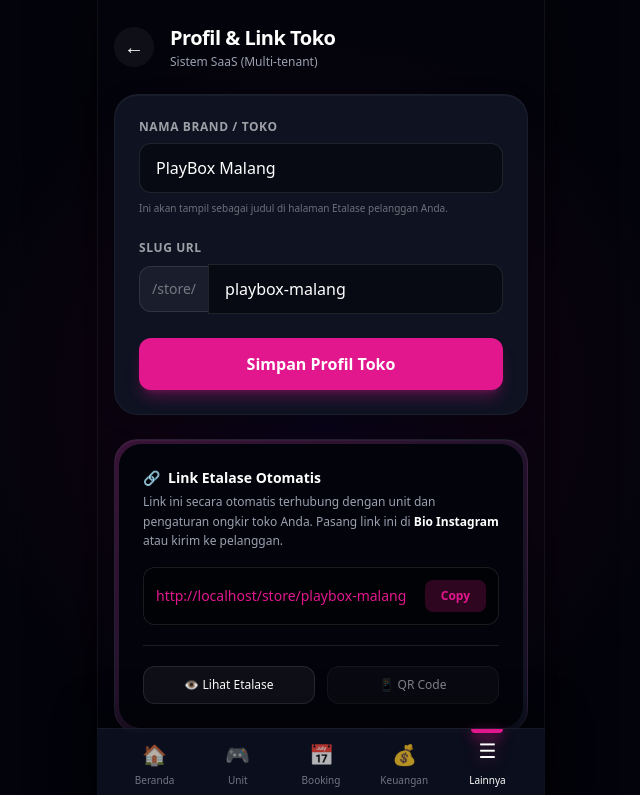
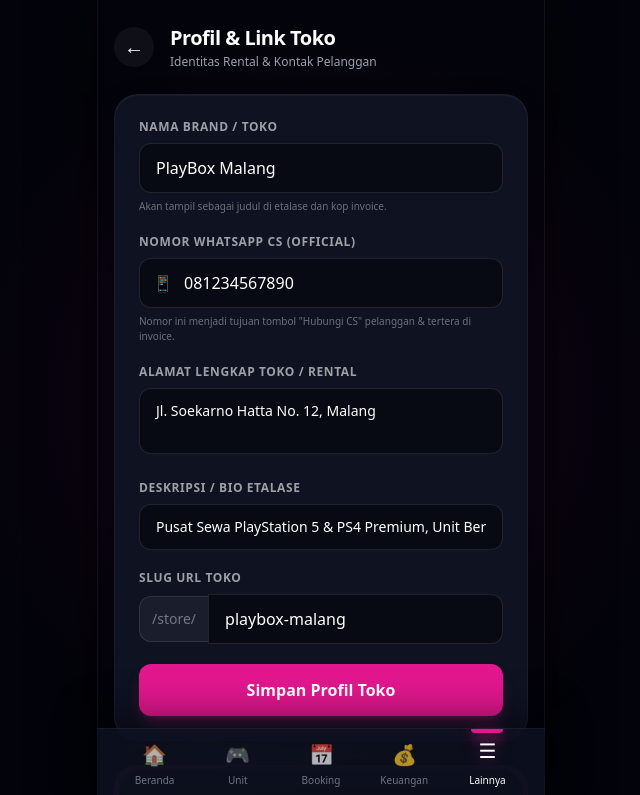
Before and after one commit to yusronbernardoo/playbox-github, a Next.js app: page /dashboard/lainnya/toko in a window 1280 px wide. Shown: the top 795 px of the page, without its empty margins (319-959 px from the left). Built offline with nearby package versions, Linux system fonts and the light colour scheme; no server answers; the database is empty; sample sign-in values are in the browser's storage.

Commit message:
feat: add WhatsApp CS, Address, and Bio to Shop Profile with Firestore sync

```diff
--- a/src/app/dashboard/booking/[id]/invoice/page.tsx
+++ b/src/app/dashboard/booking/[id]/invoice/page.tsx
@@ -19,11 +19,30 @@
   const [manualDamageFee, setManualDamageFee] = useState('');
   const [damageDesc, setDamageDesc] = useState('');
 
-  // Rules
+  // Rules & Shop Info
   const [dendaRules, setDendaRules] = useState({ tolerance: 15, hourlyRate: 20000 });
+  const [shopInfo, setShopInfo] = useState({
+    brandName: 'PlayBox Rental',
+    phone: '081234567890',
+    address: 'Jl. Soekarno Hatta No. 12, Malang'
+  });
 
   useEffect(() => {
     const loadBookingData = async () => {
+      // Load Shop Info from Firestore or localStorage
+      try {
+        const shopSnap = await getDoc(doc(db, 'settings', 'shop'));
+        if (shopSnap.exists()) {
+          setShopInfo(shopSnap.data() as any);
+        } else {
+          const savedShop = localStorage.getItem('playbox_shop_settings');
+          if (savedShop) setShopInfo(JSON.parse(savedShop));
+        }
+      } catch (e) {
+        const savedShop = localStorage.getItem('playbox_shop_settings');
+        if (savedShop) setShopInfo(JSON.parse(savedShop));
+      }
+
       // Load Rules
       let rules = { tolerance: 15, hourlyRate: 20000 };
       const savedRules = localStorage.getItem('playbox_denda_rules');
@@ -172,7 +191,8 @@
 
       const totalDenda = autoLateFee + (parseInt(manualDamageFee.replace(/\D/g, '')) || 0);
 
-      const text = `Halo ${booking.customer},\n\nTerima kasih telah menyewa di *Playbox*! \uD83C\uDFAE\nBerikut adalah rincian Invoice Akhir (Selesai) untuk pesanan Anda (ID: *${booking.id}*).\n\nBiaya Denda (Telat/Kerusakan): *Rp ${totalDenda.toLocaleString('id-ID')}*\n\n_(Catatan: Jika ada gambar struk yang dilampirkan, silakan cek rincian lengkapnya di situ)_\n\nTerima kasih telah berlangganan! \uD83D\uDD25`;
+      const shopName = shopInfo?.brandName || 'Playbox Rental';
+      const text = `Halo ${booking.customer},\n\nTerima kasih telah menyewa di *${shopName}*! 🎮\nBerikut adalah rincian Invoice Akhir (Selesai) untuk pesanan Anda (ID: *${booking.id}*).\n\nBiaya Denda (Telat/Kerusakan): *Rp ${totalDenda.toLocaleString('id-ID')}*\n\n_(Catatan: Jika ada gambar struk yang dilampirkan, silakan cek rincian lengkapnya di situ)_\n\nHubungi CS kami: *${shopInfo.phone || ''}*\nTerima kasih telah berlangganan! 🔥`;
 
       const waUrl = `https://wa.me/${phone}?text=${encodeURIComponent(text)}`;
 
@@ -211,8 +231,9 @@
 
         {/* Kop Struk (khusus untuk di gambar) */}
         <div className="text-center mb-6 pt-4 border-b border-white/10 pb-4">
-          <h2 className="text-xl font-black text-white tracking-tighter">PLAYBOX</h2>
-          <p className="text-xs text-white/50 mt-1">Struk Penyewaan Resmi</p>
+          <h2 className="text-xl font-black text-white tracking-tighter uppercase">{shopInfo?.brandName || 'PLAYBOX RENTAL'}</h2>
+          <p className="text-xs text-white/70 mt-0.5">{shopInfo?.address || 'Struk Penyewaan Resmi'}</p>
+          <p className="text-[11px] text-white/50">WA CS: {shopInfo?.phone || '-'}</p>
           <p className="text-[10px] text-playbox-accent font-mono mt-2">ID: {booking.id} | Nama: {booking.customer}</p>
         </div>
 
--- a/src/app/dashboard/lainnya/toko/page.tsx
+++ b/src/app/dashboard/lainnya/toko/page.tsx
@@ -1,24 +1,58 @@
 'use client';
 import { useState, useEffect } from 'react';
 import { useRouter } from 'next/navigation';
+import { db } from '@/lib/firebase';
+import { doc, getDoc, setDoc } from 'firebase/firestore';
 
 export default function PengaturanTokoPage() {
   const router = useRouter();
   const [brandName, setBrandName] = useState('PlayBox Malang');
   const [slug, setSlug] = useState('playbox-malang');
+  const [phone, setPhone] = useState('081234567890');
+  const [address, setAddress] = useState('Jl. Soekarno Hatta No. 12, Malang');
+  const [bio, setBio] = useState('Pusat Sewa PlayStation 5 & PS4 Premium, Unit Bersih & Game Update.');
   const [isSaved, setIsSaved] = useState(false);
   const [domain, setDomain] = useState('');
+  const [loading, setLoading] = useState(true);
 
   useEffect(() => {
     // Get current domain for the link generator
-    setDomain(window.location.origin);
+    if (typeof window !== 'undefined') {
+      setDomain(window.location.origin);
+    }
 
-    const settings = localStorage.getItem('playbox_shop_settings');
-    if (settings) {
-      const parsed = JSON.parse(settings);
-      setBrandName(parsed.brandName || 'PlayBox Malang');
-      setSlug(parsed.slug || 'playbox-malang');
-    }
+    const loadSettings = async () => {
+      let loaded: any = null;
+
+      // 1. Try fetching from Cloud Firestore
+      try {
+        const snap = await getDoc(doc(db, 'settings', 'shop'));
+        if (snap.exists()) {
+          loaded = snap.data();
+        }
+      } catch (err) {
+        console.warn('Firestore shop settings fallback:', err);
+      }
+
+      // 2. Fallback to localStorage
+      if (!loaded) {
+        const local = localStorage.getItem('playbox_shop_settings');
+        if (local) {
+          loaded = JSON.parse(local);
+        }
+      }
+
+      if (loaded) {
+        setBrandName(loaded.brandName || 'PlayBox Malang');
+        setSlug(loaded.slug || 'playbox-malang');
+        setPhone(loaded.phone || '081234567890');
+        setAddress(loaded.address || 'Jl. Soekarno Hatta No. 12, Malang');
+        setBio(loaded.bio || 'Pusat Sewa PlayStation 5 & PS4 Premium, Unit Bersih & Game Update.');
+      }
+      setLoading(false);
+    };
+
+    loadSettings();
   }, []);
 
   const handleBrandNameChange = (e: React.ChangeEvent<HTMLInputElement>) => {
@@ -29,12 +63,26 @@
     setIsSaved(false);
   };
 
-  const handleSave = () => {
+  const handleSave = async () => {
     const finalSlug = slug || 'toko-baru';
-    localStorage.setItem('playbox_shop_settings', JSON.stringify({
+    const settingsData = {
       brandName: brandName || 'Nama Toko',
-      slug: finalSlug
-    }));
+      slug: finalSlug,
+      phone: phone || '',
+      address: address || '',
+      bio: bio || '',
+      updatedAt: new Date().toISOString()
+    };
+
+    // 1. Save to Cloud Firestore
+    try {
+      await setDoc(doc(db, 'settings', 'shop'), settingsData);
+    } catch (err) {
+      console.error('Failed saving shop settings to Firestore:', err);
+    }
+
+    // 2. Save to localStorage
+    localStorage.setItem('playbox_shop_settings', JSON.stringify(settingsData));
     setSlug(finalSlug);
     setIsSaved(true);
     setTimeout(() => setIsSaved(false), 3000);
@@ -57,11 +105,11 @@
         </button>
         <div>
           <h1 className="text-xl font-bold tracking-tight">Profil & Link Toko</h1>
-          <p className="text-xs text-playbox-text-secondary mt-0.5">Sistem SaaS (Multi-tenant)</p>
+          <p className="text-xs text-playbox-text-secondary mt-0.5">Identitas Rental & Kontak Pelanggan</p>
         </div>
       </div>
 
-      <div className="glass-surface p-6 rounded-3xl space-y-6">
+      <div className="glass-surface p-6 rounded-3xl space-y-5">
         <div>
           <label className="block text-xs font-bold text-white/60 uppercase tracking-wider mb-2">Nama Brand / Toko</label>
           <input
@@ -71,11 +119,48 @@
             placeholder="Contoh: Budi Rental PlayStation"
             className="w-full bg-black/40 border border-white/10 rounded-xl px-4 py-3 text-white focus:outline-none focus:border-playbox-accent transition-colors"
           />
-          <p className="text-[10px] text-white/40 mt-2">Ini akan tampil sebagai judul di halaman Etalase pelanggan Anda.</p>
+          <p className="text-[10px] text-white/40 mt-1.5">Akan tampil sebagai judul di etalase dan kop invoice.</p>
         </div>
 
         <div>
-          <label className="block text-xs font-bold text-white/60 uppercase tracking-wider mb-2">Slug URL</label>
+          <label className="block text-xs font-bold text-white/60 uppercase tracking-wider mb-2">Nomor WhatsApp CS (Official)</label>
+          <div className="relative">
+            <input
+              type="tel"
+              value={phone}
+              onChange={(e) => { setPhone(e.target.value); setIsSaved(false); }}
+              placeholder="Contoh: 081234567890"
+              className="w-full bg-black/40 border border-white/10 rounded-xl px-4 py-3 pl-11 text-white focus:outline-none focus:border-playbox-accent transition-colors"
+            />
+            <span className="absolute left-3.5 top-1/2 -translate-y-1/2 text-base">📱</span>
+          </div>
+          <p className="text-[10px] text-white/40 mt-1.5">Nomor ini menjadi tujuan tombol "Hubungi CS" pelanggan & tertera di invoice.</p>
+        </div>
+
+        <div>
+          <label className="block text-xs font-bold text-white/60 uppercase tracking-wider mb-2">Alamat Lengkap Toko / Rental</label>
+          <textarea
+            rows={2}
+            value={address}
+            onChange={(e) => { setAddress(e.target.value); setIsSaved(false); }}
+            placeholder="Contoh: Jl. Soekarno Hatta No. 12, Malang (Patokan: Samping Alfamart)"
+            className="w-full bg-black/40 border border-white/10 rounded-xl px-4 py-3 text-white text-sm focus:outline-none focus:border-playbox-accent transition-colors resize-none"
+          />
+        </div>
+
+        <div>
+          <label className="block text-xs font-bold text-white/60 uppercase tracking-wider mb-2">Deskripsi / Bio Etalase</label>
+          <input
+            type="text"
+            value={bio}
+            onChange={(e) => { setBio(e.target.value); setIsSaved(false); }}
+            placeholder="Contoh: Rental PS5 & PS4 Terlengkap di Malang"
+            className="w-full bg-black/40 border border-white/10 rounded-xl px-4 py-3 text-white text-sm focus:outline-none focus:border-playbox-accent transition-colors"
+          />
+        </div>
+
+        <div>
+          <label className="block text-xs font-bold text-white/60 uppercase tracking-wider mb-2">Slug URL Toko</label>
           <div className="flex items-center">
             <span className="bg-white/5 border border-white/10 border-r-0 rounded-l-xl px-3 py-3 text-white/40 text-sm">
               /store/
@@ -96,7 +181,7 @@
             isSaved ? 'bg-green-500 shadow-green-500/30' : 'bg-playbox-accent hover:bg-opacity-90 shadow-playbox-accent/30'
           }`}
         >
-          {isSaved ? '✓ Tersimpan!' : 'Simpan Profil Toko'}
+          {isSaved ? '✓ Tersimpan ke Cloud!' : 'Simpan Profil Toko'}
         </button>
       </div>
 
@@ -107,8 +192,8 @@
             <span className="mr-2">🔗</span> Link Etalase Otomatis
           </h2>
           <p className="text-xs text-playbox-text-secondary mb-4 leading-relaxed">
-            Link ini secara otomatis terhubung dengan unit dan pengaturan ongkir toko Anda.
-            Pasang link ini di <span className="font-bold text-white">Bio Instagram</span> atau kirim ke pelanggan.
+            Link ini secara otomatis menampilkan katalog unit, no WA CS, dan alamat toko Anda.
+            Pasang link ini di <span className="font-bold text-white">Bio Instagram / TikTok</span> atau kirim ke pelanggan.
           </p>
 
           <div className="bg-black/50 border border-white/10 rounded-xl p-3 flex items-center justify-between group overflow-hidden">
@@ -122,10 +207,13 @@
 
           <div className="mt-5 pt-5 border-t border-white/10 grid grid-cols-2 gap-3">
             <button onClick={() => window.open(`/store/${slug || 'nama-toko'}`, '_blank')} className="py-2.5 bg-white/5 hover:bg-white/10 border border-white/10 rounded-xl text-xs font-medium text-white transition-colors flex items-center justify-center">
-              <span>👁️ Lihat Etalase</span>
+              <span>👁️ Buka Etalase</span>
             </button>
-            <button className="py-2.5 bg-white/5 hover:bg-white/10 border border-white/10 rounded-xl text-xs font-medium text-white transition-colors flex items-center justify-center opacity-50 cursor-not-allowed" title="Fitur QR Code (Segera Hadir)">
-              <span>📱 QR Code</span>
+            <button
+              onClick={handleCopyLink}
+              className="py-2.5 bg-white/5 hover:bg-white/10 border border-white/10 rounded-xl text-xs font-medium text-white transition-colors flex items-center justify-center"
+            >
+              <span>📋 Salin Link</span>
             </button>
           </div>
         </div>
--- a/src/app/store/[shopId]/page.tsx
+++ b/src/app/store/[shopId]/page.tsx
@@ -6,7 +6,7 @@
 import { format } from 'date-fns';
 import { id as idLocale } from 'date-fns/locale';
 import { db } from '@/lib/firebase';
-import { collection, doc, setDoc, serverTimestamp, onSnapshot } from 'firebase/firestore';
+import { collection, doc, getDoc, setDoc, serverTimestamp, onSnapshot } from 'firebase/firestore';
 
 export default function StorefrontPage({ params }: { params: Promise<{ shopId: string }> }) {
   const router = useRouter();
@@ -34,26 +34,44 @@
   const [paymentMethods, setPaymentMethods] = useState<any[]>([]);
 
   const [displayShopName, setDisplayShopName] = useState<string>('');
+  const [shopProfile, setShopProfile] = useState<{
+    brandName?: string;
+    phone?: string;
+    address?: string;
+    bio?: string;
+  }>({});
 
   useEffect(() => {
-    const fetchStoreData = () => {
-      // Dynamic SaaS Loading: Get settings from mock DB
-      const settings = localStorage.getItem('playbox_shop_settings');
-      let loadedBrand = '';
+    const fetchStoreData = async () => {
+      // Dynamic SaaS Loading: Get settings from Firestore first, then localStorage
+      let loadedProfile: any = null;
+      try {
+        const snap = await getDoc(doc(db, 'settings', 'shop'));
+        if (snap.exists()) {
+          loadedProfile = snap.data();
+        }
+      } catch (e) {
+        console.warn('Firestore shop settings fallback in store:', e);
+      }
 
-      if (settings) {
-        const parsed = JSON.parse(settings);
-        if (parsed.slug === unwrappedParams.shopId) {
-          loadedBrand = parsed.brandName;
+      if (!loadedProfile) {
+        const settings = localStorage.getItem('playbox_shop_settings');
+        if (settings) {
+          loadedProfile = JSON.parse(settings);
         }
       }
 
-      // Fallback if not found in our "DB", just format the slug nicely
+      let loadedBrand = loadedProfile?.brandName || '';
+
+      // Fallback if not found, just format the slug nicely
       if (!loadedBrand) {
         loadedBrand = unwrappedParams.shopId.split('-').map(w => w.charAt(0).toUpperCase() + w.slice(1)).join(' ');
       }
 
       setDisplayShopName(loadedBrand);
+      if (loadedProfile) {
+        setShopProfile(loadedProfile);
+      }
 
       // Fetch units
       const savedUnits = localStorage.getItem('playbox_mock_units');
@@ -206,12 +224,33 @@
       <div className="ambient-glow"></div>
 
       {/* Header */}
-      <header className="relative z-10 p-6 pt-10 text-center pb-8 border-b border-white/5 bg-black/20 backdrop-blur-md">
-        <div className="w-20 h-20 mx-auto rounded-3xl bg-gradient-to-br from-playbox-gradient-start to-playbox-gradient-end flex items-center justify-center text-3xl font-black text-white shadow-[0_10px_30px_rgba(226,23,142,0.4)] mb-4 uppercase">
+      <header className="relative z-10 p-6 pt-10 text-center pb-6 border-b border-white/5 bg-black/20 backdrop-blur-md">
+        <div className="w-20 h-20 mx-auto rounded-3xl bg-gradient-to-br from-playbox-gradient-start to-playbox-gradient-end flex items-center justify-center text-3xl font-black text-white shadow-[0_10px_30px_rgba(226,23,142,0.4)] mb-3 uppercase">
           {displayShopName ? displayShopName.charAt(0) : 'P'}
         </div>
         <h1 className="text-2xl font-black tracking-tight text-white mb-1">{displayShopName}</h1>
-        <p className="text-sm text-playbox-text-secondary">Pusat Sewa Konsol Premium</p>
+        <p className="text-xs text-playbox-text-secondary max-w-xs mx-auto mb-3">
+          {shopProfile.bio || 'Pusat Sewa PlayStation 5 & PS4 Premium Terpercaya'}
+        </p>
+
+        {shopProfile.address && (
+          <p className="text-[11px] text-white/50 flex items-center justify-center mb-3">
+            <span className="mr-1">📍</span> {shopProfile.address}
+          </p>
+        )}
+
+        {shopProfile.phone && (
+          <button
+            onClick={() => {
+              let p = shopProfile.phone || '';
+              if (p.startsWith('0')) p = '62' + p.substring(1);
+              window.open(`https://wa.me/${p}?text=${encodeURIComponent(`Halo ${displayShopName}, saya ingin bertanya seputar sewa konsol PlayStation.`)}`, '_blank');
+            }}
+            className="inline-flex items-center gap-1.5 px-4 py-2 rounded-full bg-[#25D366]/20 border border-[#25D366]/40 text-[#25D366] text-xs font-bold hover:bg-[#25D366]/30 active:scale-95 transition-all shadow-[0_0_15px_rgba(37,211,102,0.2)]"
+          >
+            <span>💬</span> Tanya CS WhatsApp
+          </button>
+        )}
       </header>
 
       {/* Main Content */}
```
